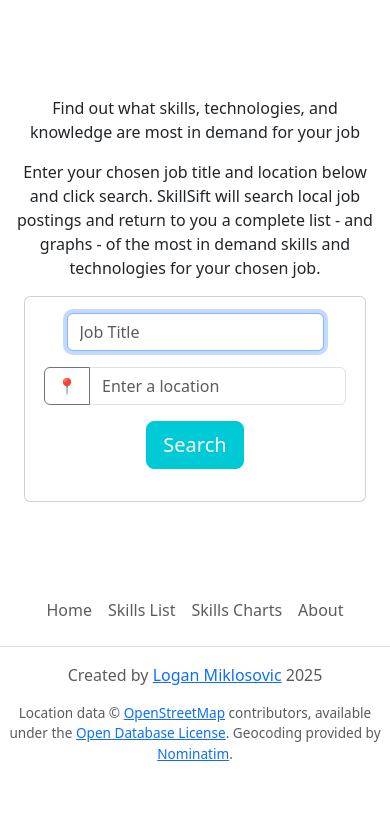
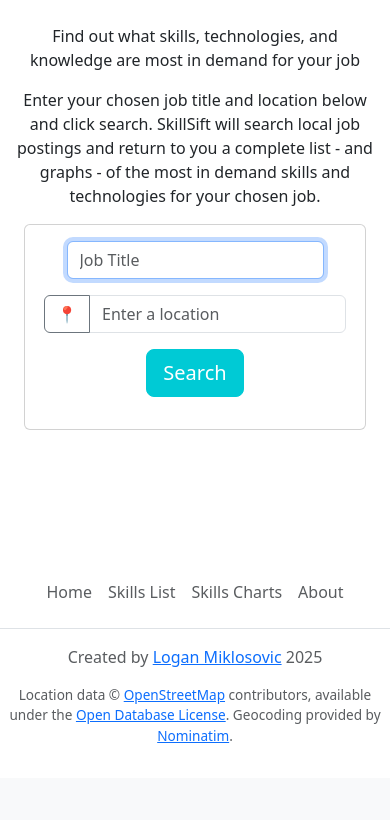
Before and after one commit to DevLoggith/cs50-final-project, a Flask app: page / in a window 390 px wide. Shown: the part 86-906 px from the top of the page. After the commit the page ends 829 px from the top, so only its background shows below. Run offline with Flask 3, Linux system fonts and the light colour scheme.

Commit message:
adjusts padding & margin of main-content container
- incorporates bootstrap breakpoints to eliminate margins & reduce paddings
on md sized screens (≥768px, also when hamburger menu appears)
- adjusts min-height calc function to push footer to bottom of screens
- adds media query to adjust min-height calc on smaller screens when
menu collapses and margins and paddings are adjusted

```diff
--- a/app/static/styles.css
+++ b/app/static/styles.css
@@ -16,8 +16,8 @@
 }
 
 .main-content {
-  /* header + main-content padding + footer */
-    min-height: calc(100dvh - (86px + 96px + 181px));
+  /* header + main-content margin + footer */
+    min-height: calc(100dvh - (86px + 48px + 181px));
 }
 
 #loading-container p {
@@ -33,12 +33,14 @@
 .lds-ellipsis div {
   box-sizing: border-box;
 }
+
 .lds-ellipsis {
   display: inline-block;
   position: relative;
   width: 80px;
   height: 80px;
 }
+
 .lds-ellipsis div {
   position: absolute;
   top: 33.33333px;
@@ -48,22 +50,27 @@
   background: var(--secondary-logo-color);
   animation-timing-function: cubic-bezier(0, 1, 1, 0);
 }
+
 .lds-ellipsis div:nth-child(1) {
   left: 8px;
   animation: lds-ellipsis1 0.6s infinite;
 }
+
 .lds-ellipsis div:nth-child(2) {
   left: 8px;
   animation: lds-ellipsis2 0.6s infinite;
 }
+
 .lds-ellipsis div:nth-child(3) {
   left: 32px;
   animation: lds-ellipsis2 0.6s infinite;
 }
+
 .lds-ellipsis div:nth-child(4) {
   left: 56px;
   animation: lds-ellipsis3 0.6s infinite;
 }
+
 @keyframes lds-ellipsis1 {
   0% {
     transform: scale(0);
@@ -72,6 +79,7 @@
     transform: scale(1);
   }
 }
+
 @keyframes lds-ellipsis3 {
   0% {
     transform: scale(1);
@@ -80,6 +88,7 @@
     transform: scale(0);
   }
 }
+
 @keyframes lds-ellipsis2 {
   0% {
     transform: translate(0, 0);
@@ -88,3 +97,11 @@
     transform: translate(24px, 0);
   }
 }
+
+/* media queries */
+@media screen and (max-width: 768px) {
+  .main-content {
+  /* header + footer */
+    min-height: calc(100dvh - (86px + 202px));
+}
+}
--- a/app/templates/layout.html
+++ b/app/templates/layout.html
@@ -25,7 +25,7 @@
 	</head>
 
 	<body>
-		<nav class="navbar navbar-expand-md bg-body-tertiary">
+		<nav class="navbar m-0 mb-md-5 navbar-expand-md bg-body-tertiary">
 			<div class="container-fluid">
 				<a class="navbar-brand" href="/">
 					<img
@@ -71,10 +71,10 @@
                 </header>
             {% endif %}
         {% endwith %}
-		<main class="main-content container mt-5 py-5 text-center">
+		<main class="main-content container py-4 py-md-5 text-center">
             {% block main %}{% endblock %}
         </main>
-		<footer class="py-3 my-4">
+		<footer class="py-3">
 			<ul class="nav justify-content-center border-bottom pb-3 mb-3">
 				<li class="nav-item">
 					<a href="/" class="nav-link px-2 text-body-secondary">Home</a>
```
